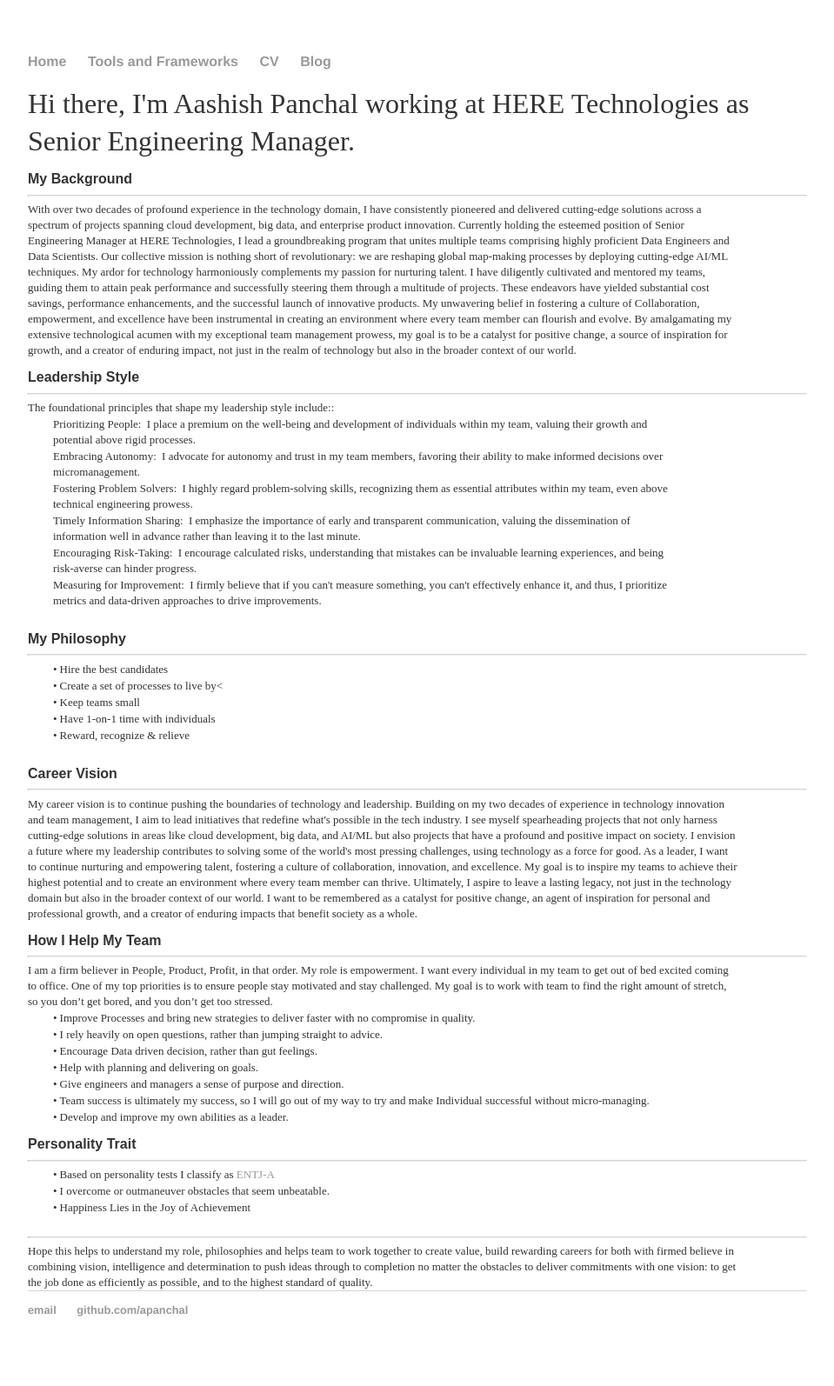
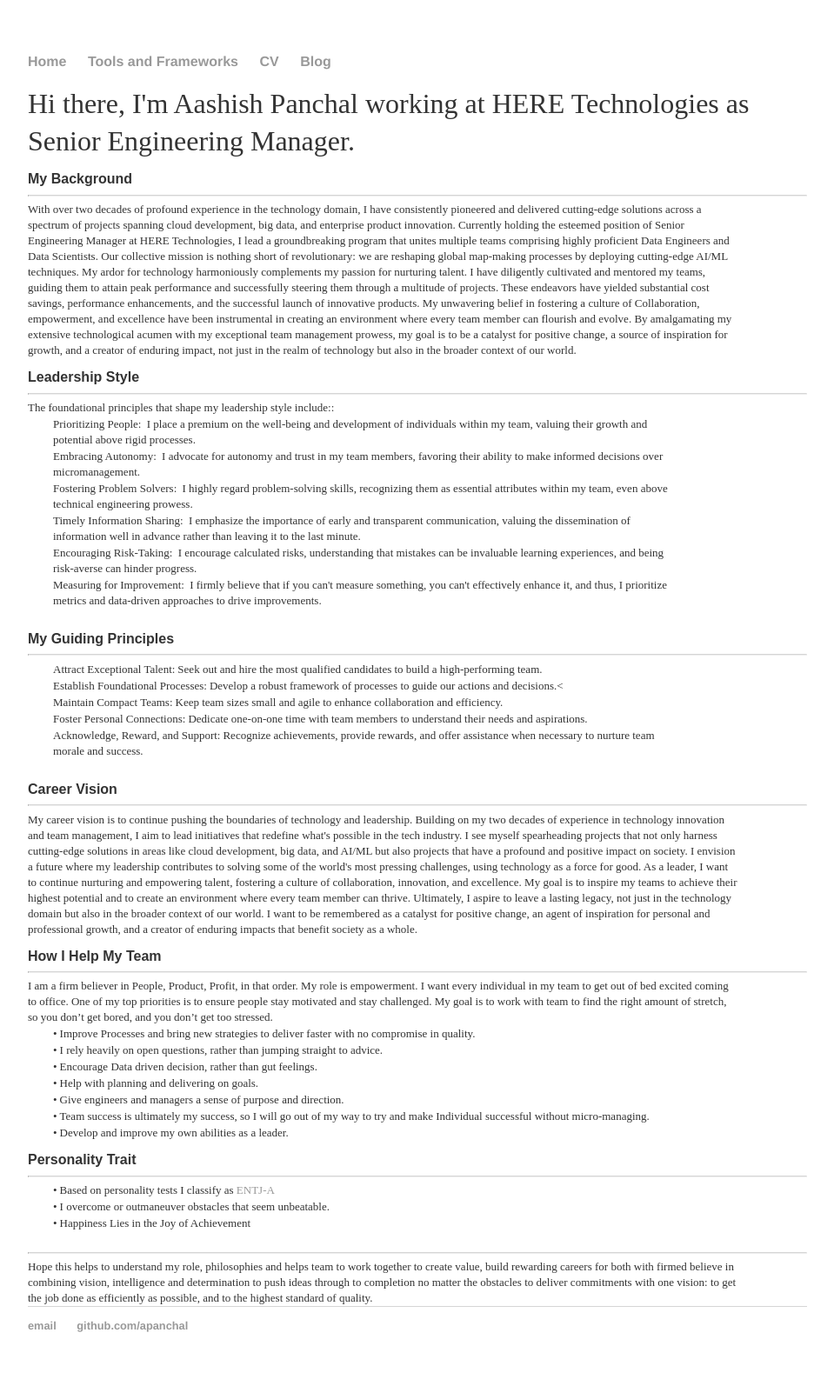
Before and after one commit to apanchal/apanchal.github.io, a Jekyll site: the page built from index.html, in a window 1280 px wide. Shown: the whole page at 87% size, without its empty margins (160-1119 px from the left). Built offline with Jekyll 4.4.1, drawn with Linux system fonts in a browser that asks for light colours.

Commit message:
Updated guiding

```diff
--- a/index.html
+++ b/index.html
@@ -79,13 +79,13 @@ title: Aashish Panchal
 		</div>
 		</p>
 		<div>
-			<p class="p8 ft13">My Philosophy</p>
+			<p class="p8 ft13">My Guiding Principles</p>
 			<hr class="new1">
-			<p class="p20 ft1"><span class="ft1">•</span><span class="ft7">Hire the best candidates</span></p>
-			<p class="p20 ft1"><span class="ft1">•</span><span class="ft7">Create a set of processes to live by<</span></p>
-			<p class="p20 ft1"><span class="ft1">•</span><span class="ft7">Keep teams small</span></p>
-			<p class="p20 ft1"><span class="ft1">•</span><span class="ft7">Have 1-on-1 time with individuals</span></p>
-			<p class="p20 ft1"><span class="ft1">•</span><span class="ft7">Reward, recognize & relieve</span></p>
+			<p class="p20 ft1"><span class="ft1">Attract Exceptional Talent:</span><span class="ft7">Seek out and hire the most qualified candidates to build a high-performing team.</span></p>
+			<p class="p20 ft1"><span class="ft1">Establish Foundational Processes:</span><span class="ft7">Develop a robust framework of processes to guide our actions and decisions.<</span></p>
+			<p class="p20 ft1"><span class="ft1">Maintain Compact Teams:</span><span class="ft7">Keep team sizes small and agile to enhance collaboration and efficiency.</span></p>
+			<p class="p20 ft1"><span class="ft1">Foster Personal Connections:</span><span class="ft7">Dedicate one-on-one time with team members to understand their needs and aspirations.</span></p>
+			<p class="p20 ft1"><span class="ft1">Acknowledge, Reward, and Support:</span><span class="ft7">Recognize achievements, provide rewards, and offer assistance when necessary to nurture team morale and success.</span></p>
 		<div>
 		</p>
 		<div>
```
